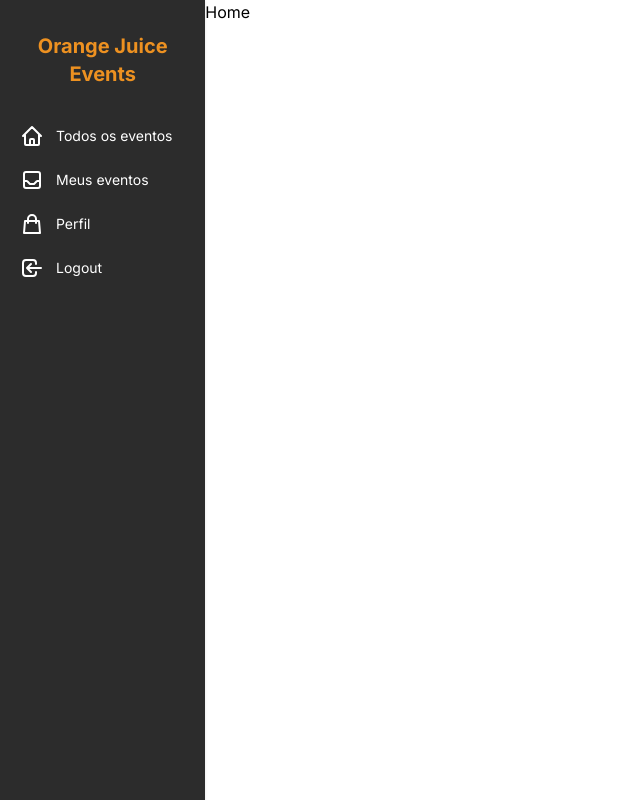
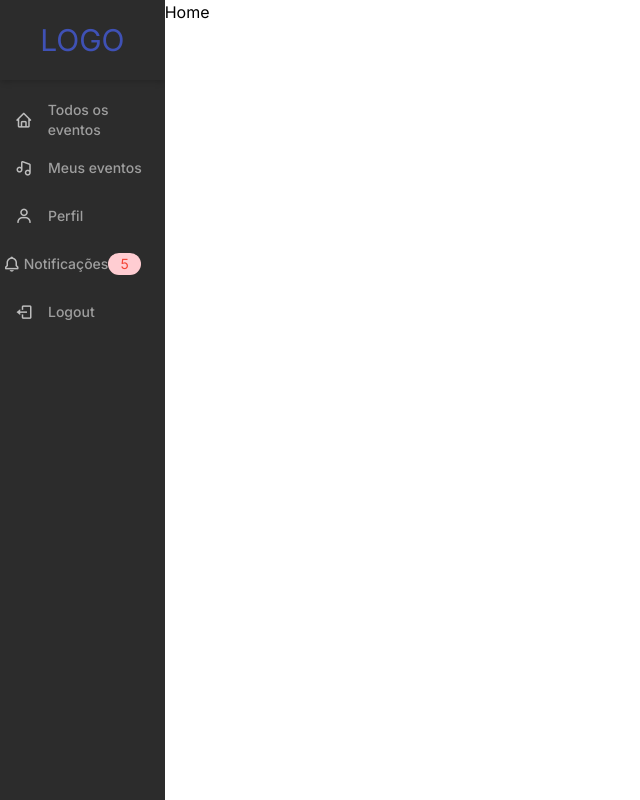
Before and after one commit to shifaltz/OrangeBanana, a React (Vite) app in the folder frontend/: page / in a window 1280 px wide. Shown: the whole page, without its empty margins (0-640 px from the left). Built offline with nearby package versions, Linux system fonts and the light colour scheme.

Commit message:
feat: create layout for sidebar

```diff
--- a/frontend/src/components/SideBar/index.tsx
+++ b/frontend/src/components/SideBar/index.tsx
@@ -1,103 +1,48 @@
 export default function SideBar() {
     return (
-      <div className="flex flex-col h-screen p-3 bg-[#2C2C2C] shadow w-60">
-          <div className="space-y-3">
-              <div className="flex items-center my-5">
-                  <h2 className="text-xl font-bold text-[#ED9121] text-center">Orange Juice Events</h2>
+        <>
+                <link rel="stylesheet" href="https://unpkg.com/boxicons@2.0.7/css/boxicons.min.css" />
+
+        <div className="hidden col-span-2 min-h-screen flex-row bg-gray-100 sm:hidden md:hidden lg:grid xl:grid">
+        <div className="flex flex-col w-full h-full bg-[#2C2C2C] overflow-hidden">
+            <div className="flex items-center justify-center h-20 shadow-md">
+            <h1 className="text-3xl uppercase text-indigo-500">Logo</h1>
             </div>
-              <div className="flex-1">
-                  <ul className="pt-2 pb-4 space-y-1 text-sm">
-                      <li className="rounded-sm hover:bg-[#303030]">
-                          <a
-                              href="/"
-                              className="flex items-center p-2 space-x-3 rounded-md"
-                          >
-                              <svg
-                                  xmlns="http://www.w3.org/2000/svg"
-                                  className="w-6 h-6"
-                                  fill="none"
-                                  viewBox="0 0 24 24"
-                                  stroke="white"
-                                  strokeWidth={2}
-                              >
-                                  <path
-                                      strokeLinecap="round"
-                                      strokeLinejoin="round"
-                                      d="M3 12l2-2m0 0l7-7 7 7M5 10v10a1 1 0 001 1h3m10-11l2 2m-2-2v10a1 1 0 01-1 1h-3m-6 0a1 1 0 001-1v-4a1 1 0 011-1h2a1 1 0 011 1v4a1 1 0 001 1m-6 0h6"
-                                  />
-                              </svg>
-                              <span className="text-white">Todos os eventos</span>
+            <ul className="flex flex-col py-4">
+            <li>
+                <a href="#" className="flex flex-row items-center h-12 transform hover:translate-x-2 transition-transform ease-in duration-200 text-gray-500 hover:text-gray-800">
+                <span className="inline-flex items-center justify-center h-12 w-12 text-lg text-gray-400"><i className="bx bx-home"></i></span>
+                <span className="text-sm font-medium">Todos os eventos </span>
                 </a>
             </li>
-                      <li className="rounded-sm hover:bg-[#303030]">
-                          <a
-                              href="/my-events"
-                              className="flex items-center p-2 space-x-3 rounded-m"
-                          >
-                              <svg
-                                  xmlns="http://www.w3.org/2000/svg"
-                                  className="w-6 h-6"
-                                  fill="none"
-                                  viewBox="0 0 24 24"
-                                  stroke="white"
-                                  strokeWidth={2}
-                              >
-                                  <path
-                                      strokeLinecap="round"
-                                      strokeLinejoin="round"
-                                      d="M20 13V6a2 2 0 00-2-2H6a2 2 0 00-2 2v7m16 0v5a2 2 0 01-2 2H6a2 2 0 01-2-2v-5m16 0h-2.586a1 1 0 00-.707.293l-2.414 2.414a1 1 0 01-.707.293h-3.172a1 1 0 01-.707-.293l-2.414-2.414A1 1 0 006.586 13H4"
-                                  />
-                              </svg>
-                              <span className="text-white">Meus eventos</span>
+            <li>
+                <a href="#" className="flex flex-row items-center h-12 transform hover:translate-x-2 transition-transform ease-in duration-200 text-gray-500 hover:text-gray-800">
+                <span className="inline-flex items-center justify-center h-12 w-12 text-lg text-gray-400"><i className="bx bx-music"></i></span>
+                <span className="text-sm font-medium">Meus eventos</span>
                 </a>
             </li>
-                      <li className="rounded-sm hover:bg-[#303030]">
-                          <a
-                              href="#"
-                              className="flex items-center p-2 space-x-3 rounded-md"
-                          >
-                              <svg
-                                  xmlns="http://www.w3.org/2000/svg"
-                                  className="w-6 h-6"
-                                  fill="none"
-                                  viewBox="0 0 24 24"
-                                  stroke="white"
-                                  strokeWidth={2}
-                              >
-                                  <path
-                                      strokeLinecap="round"
-                                      strokeLinejoin="round"
-                                      d="M16 11V7a4 4 0 00-8 0v4M5 9h14l1 12H4L5 9z"
-                                  />
-                              </svg>
-                              <span className="text-white">Perfil</span>
+            <li>
+                <a href="#" className="flex flex-row items-center h-12 transform hover:translate-x-2 transition-transform ease-in duration-200 text-gray-500 hover:text-gray-800">
+                <span className="inline-flex items-center justify-center h-12 w-12 text-lg text-gray-400"><i className="bx bx-user"></i></span>
+                <span className="text-sm font-medium">Perfil</span>
                 </a>
             </li>
-                      <li className="rounded-sm hover:bg-[#303030]">
-                          <a
-                              href="#"
-                              className="flex items-center p-2 space-x-3 rounded-md"
-                          >
-                              <svg
-                                  xmlns="http://www.w3.org/2000/svg"
-                                  className="w-6 h-6"
-                                  fill="none"
-                                  viewBox="0 0 24 24"
-                                  stroke="white"
-                                  strokeWidth={2}
-                              >
-                                  <path
-                                      strokeLinecap="round"
-                                      strokeLinejoin="round"
-                                      d="M11 16l-4-4m0 0l4-4m-4 4h14m-5 4v1a3 3 0 01-3 3H6a3 3 0 01-3-3V7a3 3 0 013-3h7a3 3 0 013 3v1"
-                                  />
-                              </svg>
-                              <span className="text-white">Logout</span>
+            <li>
+                <a href="#" className="flex flex-row items-center h-12 transform hover:translate-x-2 transition-transform ease-in duration-200 text-gray-500 hover:text-gray-800">
+                <span className="inline-flex items-center justify-center h-12 w-12 text-lg text-gray-400"><i className="bx bx-bell"></i></span>
+                <span className="text-sm font-medium">Notificações</span>
+                <span className="ml-auto mr-6 text-sm bg-red-100 rounded-full px-3 py-px text-red-500">5</span>
+                </a>
+            </li>
+            <li>
+                <a href="#" className="flex flex-row items-center h-12 transform hover:translate-x-2 transition-transform ease-in duration-200 text-gray-500 hover:text-gray-800">
+                <span className="inline-flex items-center justify-center h-12 w-12 text-lg text-gray-400"><i className="bx bx-log-out"></i></span>
+                <span className="text-sm font-medium">Logout</span>
                 </a>
             </li>
             </ul>
         </div>
         </div>
-      </div>
+        </>
     );
 }
```
Lines whose indentation alone changed are shown as unchanged.
